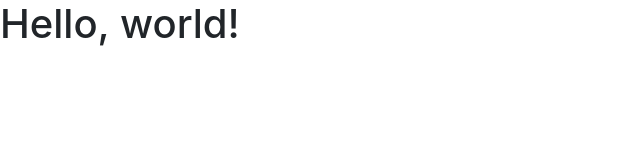
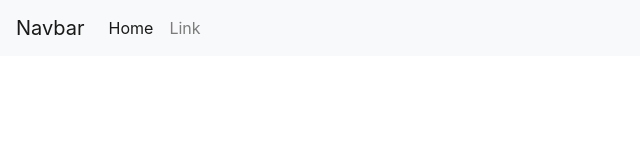
Before and after one commit to JannisB24/Bootstrap-Barista, a plain HTML site: page index.html in a window 1280 px wide. Shown: the whole page, without its empty margins (0-640 px from the left). Drawn offline with nearby package versions, Linux system fonts and the light colour scheme.

Commit message:
"Navbar"

```diff
--- a/index.html
+++ b/index.html
@@ -9,7 +9,22 @@
     <title>Hello, world!</title>
   </head>
   <body>
-    <h1>Hello, world!</h1>
+    <nav class="navbar navbar-expand-lg navbar-light bg-light">
+        <a class="navbar-brand" href="#">Navbar</a>
+        <button class="navbar-toggler" type="button" data-toggle="collapse" data-target="#navbarSupportedContent" aria-controls="navbarSupportedContent" aria-expanded="false" aria-label="Toggle navigation">
+          <span class="navbar-toggler-icon"></span>
+        </button>
+        <div class="collapse navbar-collapse" id="navbarSupportedContent">
+          <ul class="navbar-nav mr-auto">
+            <li class="nav-item active">
+              <a class="nav-link" href="#">Home <span class="sr-only">(current)</span></a>
+            </li>
+            <li class="nav-item">
+              <a class="nav-link" href="#">Link</a>
+            </li>
+          </ul>
+        </div>
+      </nav>
 
     <script src="https://code.jquery.com/jquery-3.5.1.slim.min.js" integrity="sha384-DfXdz2htPH0lsSSs5nCTpuj/zy4C+OGpamoFVy38MVBnE+IbbVYUew+OrCXaRkfj" crossorigin="anonymous"></script>
     <script src="https://cdn.jsdelivr.net/npm/popper.js@1.16.0/dist/umd/popper.min.js" integrity="sha384-Q6E9RHvbIyZFJoft+2mJbHaEWldlvI9IOYy5n3zV9zzTtmI3UksdQRVvoxMfooAo" crossorigin="anonymous"></script>
```
